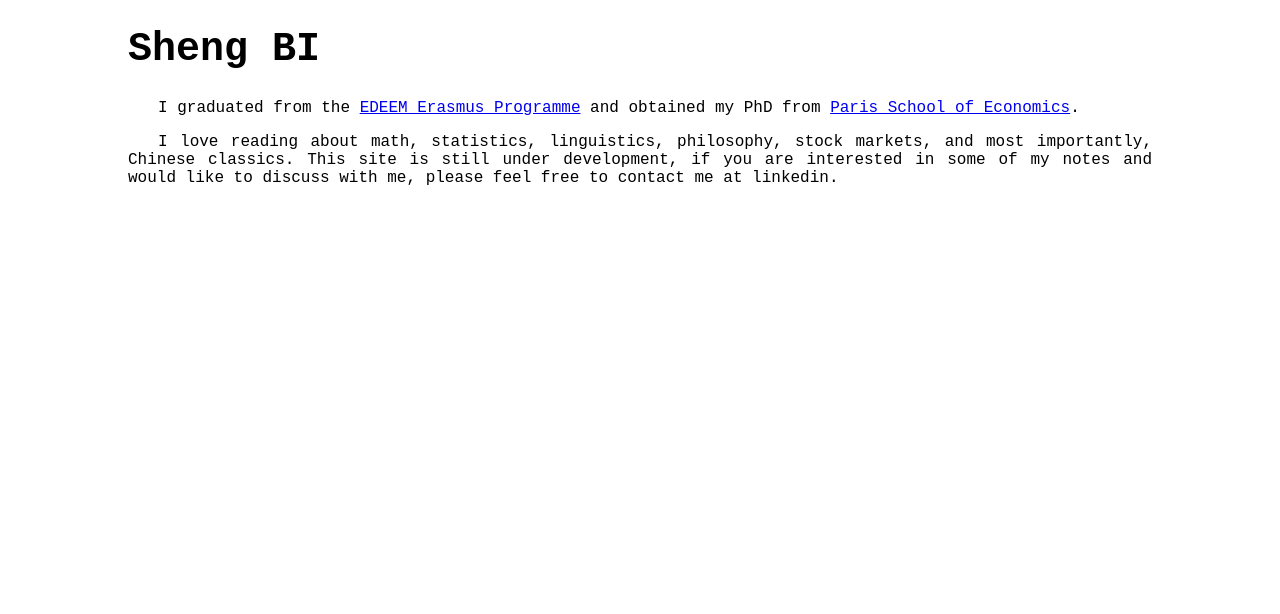
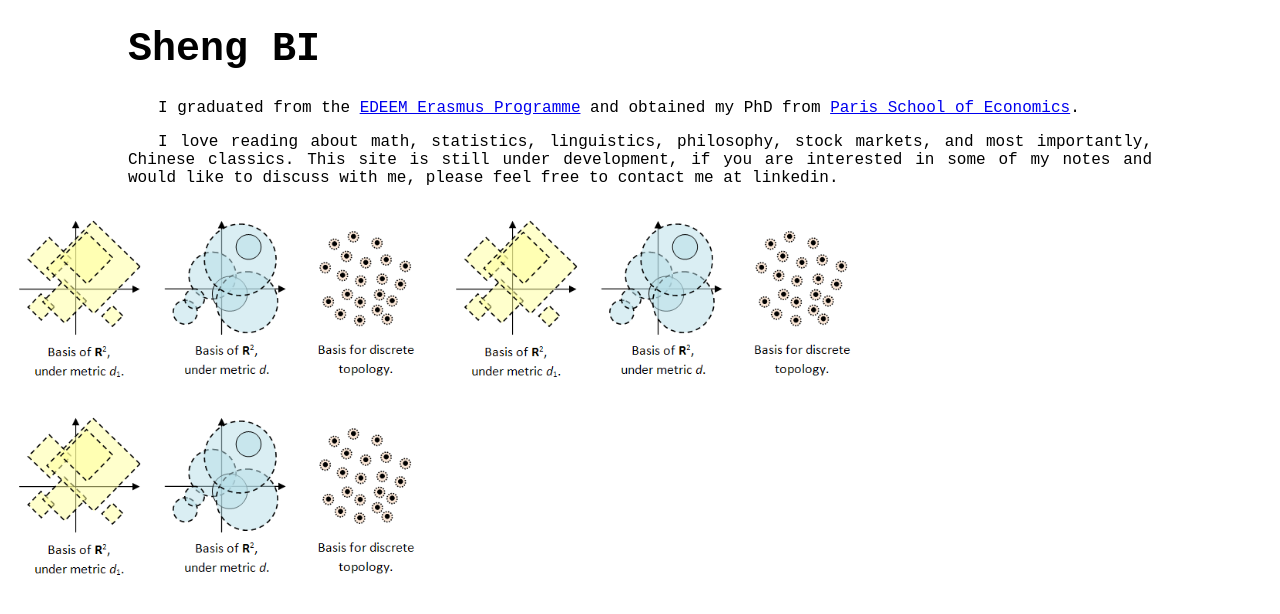
Before and after one commit to brbisheng/brbisheng.github.io, a Jekyll site: the page built from index.html, in a window 1280 px wide. Shown: the top 614 px of the page. Built offline with Jekyll 4.4.1, drawn with Linux system fonts in a browser that asks for light colours; nearby versions of some CDN libraries.

Commit message:
Update index.html

```diff
--- a/index.html
+++ b/index.html
@@ -10,9 +10,25 @@ title: Assigned to default.html
 
 
 <head>
-	<style>
+<style>
+
 #h1_properties{
 }
+
+
+.column {
+  float: left;
+  width: 33.33%;
+  padding: 5px;
+}
+
+/* Clear floats after image containers */
+.row::after {
+  content: "";
+  clear: both;
+  display: table;
+}
+
 </style>
 </head>
 
@@ -26,6 +42,9 @@ title: Assigned to default.html
 	I love reading about math, statistics, linguistics, philosophy, stock markets, and most importantly, Chinese classics. This site is still under development, if you are interested in some of my notes and would like to discuss with me, please feel free to contact me at linkedin.
 	</p>
 
+
+
+
 	<!--
 	<p style = "text-indent:30px" ><a href="/blog/random/">Random Thoughts and Graphs</a></p>
 
@@ -36,6 +55,19 @@ title: Assigned to default.html
 	<p id = 'trial'> </p>
         -->
 
+</div>
+
+
+<div class="row">
+  <div class="column">
+    <img src="assets/pictures/topology_bases.png" alt="Snow" style="width:100%">
+  </div>
+  <div class="column">
+    <img src="assets/pictures/topology_bases.png" alt="Forest" style="width:100%">
+  </div>
+  <div class="column">
+    <img src="assets/pictures/topology_bases.png" alt="Mountains" style="width:100%">
+  </div>
 </div>
 
 
```
